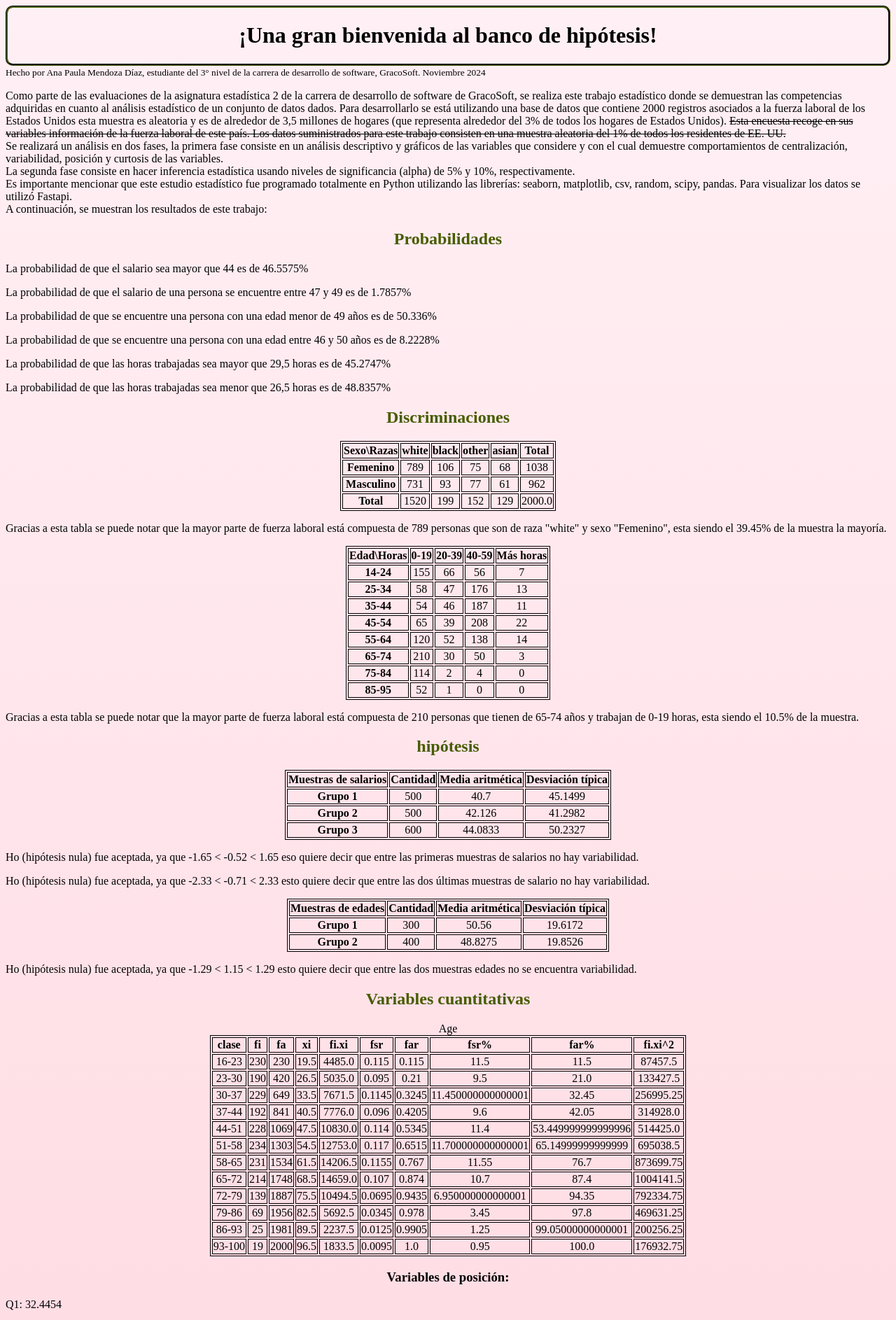
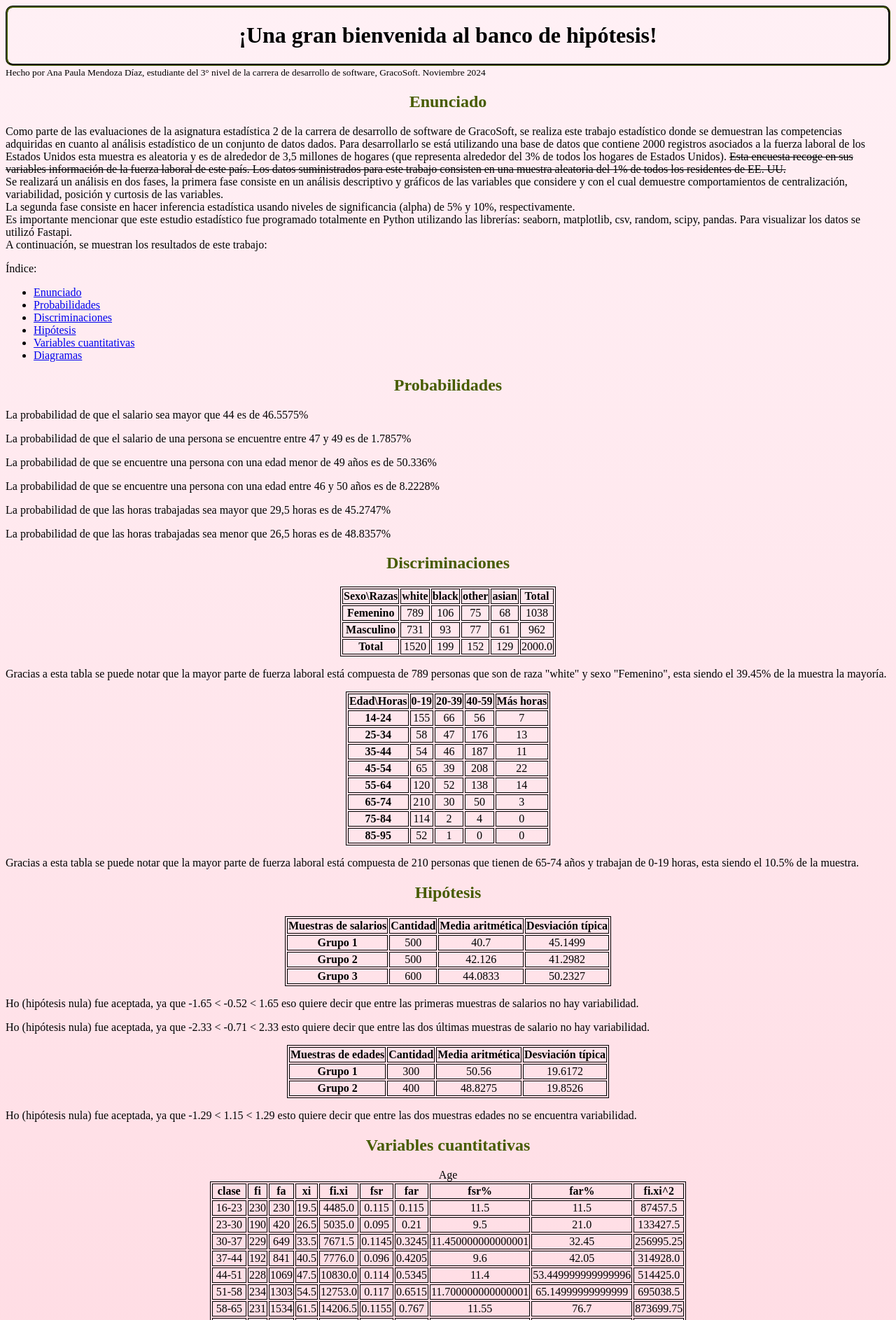
Before and after one commit to Luna-Hazuki2006/laboratorio_estadistica2, a FastAPI app: page / in a window 1280 px wide. Shown: the top 1886 px of the page at 70% size. Run offline with FastAPI, Linux system fonts and the light colour scheme.

Commit message:
Con índice

```diff
--- a/templates/index.html
+++ b/templates/index.html
@@ -12,6 +12,7 @@
         <h1>¡Una gran bienvenida al banco de hipótesis!</h1>
     </div>
     <small>Hecho por Ana Paula Mendoza Díaz, estudiante del 3° nivel de la carrera de desarrollo de software, GracoSoft. Noviembre 2024</small>
+    <h2 id="enunciado">Enunciado</h2>
     <p>
         Como parte de las evaluaciones de la asignatura estadística 2 de la carrera de desarrollo de software de GracoSoft,
         se realiza este trabajo estadístico donde se demuestran las competencias adquiridas en cuanto al análisis estadístico
@@ -32,11 +33,22 @@
         <br>
         A continuación, se muestran los resultados de este trabajo:
     </p>
-    <h2>Probabilidades</h2>
+    <nav>
+        Índice:
+        <ul>
+            <li><a href="#enunciado">Enunciado</a></li>
+            <li><a href="#probabilidades">Probabilidades</a></li>
+            <li><a href="#discriminaciones">Discriminaciones</a></li>
+            <li><a href="#hipótesis">Hipótesis</a></li>
+            <li><a href="#variables">Variables cuantitativas</a></li>
+            <li><a href="#diagramas">Diagramas</a></li>
+        </ul>
+    </nav>
+    <h2 id="probabilidades">Probabilidades</h2>
     {% for esto in probabilidades %}
     <p>{{ esto }}</p>
     {% endfor %}
-    <h2>Discriminaciones</h2>
+    <h2 id="discriminaciones">Discriminaciones</h2>
     <table>
         <tr>
             {% for esto in razas_sexos[0][0] %}
@@ -75,7 +87,7 @@
         {% endfor %}
     </table>
     <p>{{ horas_años[1] }}</p>
-    <h2>hipótesis</h2>
+    <h2 id="hipótesis">Hipótesis</h2>
     <table>
         <tr>
             {% for esto in hipotesis_salarios[0][0] %}
@@ -118,7 +130,7 @@
     {% for esto in hipotesis_edades[1] %}
     <p>{{ esto }}</p>
     {% endfor %}
-    <h2>Variables cuantitativas</h2>
+    <h2 id="variables">Variables cuantitativas</h2>
     {% for esto in tablas %}
     <table>
         <caption>{{ esto[0] }}</caption>
@@ -147,7 +159,7 @@
     {% endfor %}
     <hr>
     {% endfor %}
-    <h2>Diagramas :3</h2>
+    <h2 id="diagramas">Diagramas :3</h2>
     {% for esto in diagramas %}
     <figure>
         <img src="{{ esto }}" alt="{{ esto }}">
```
